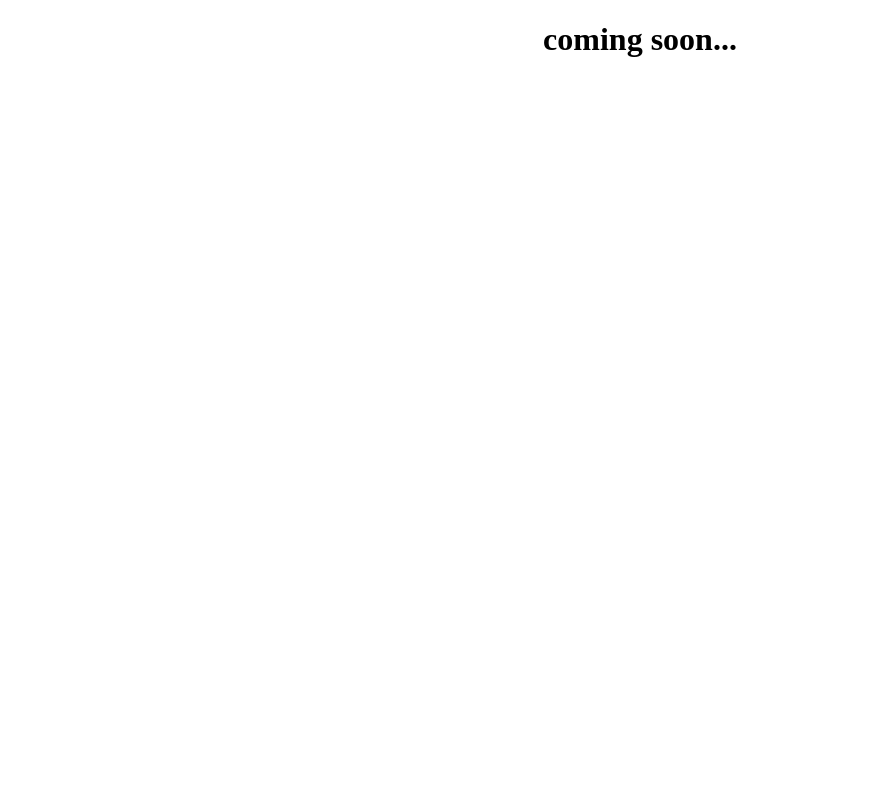
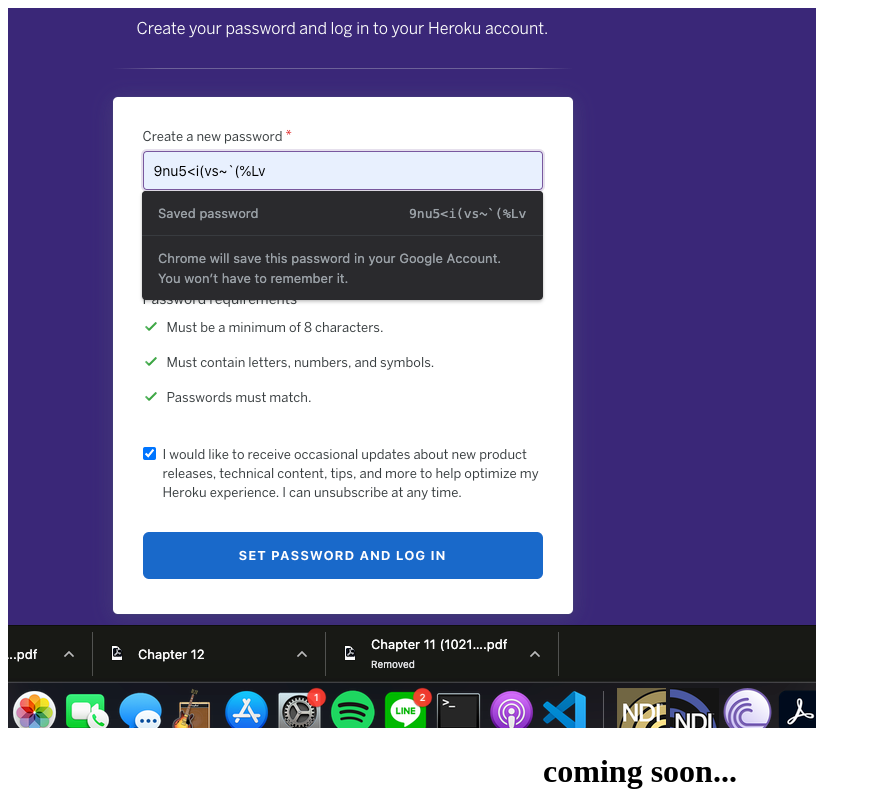
Before and after one commit to SuzukiRyuichiro/git-101, a plain HTML site: page index.html in a window 1280 px wide. Shown: the whole page, without its empty margins (0-871 px from the left). Drawn offline with Linux system fonts and the light colour scheme.

Commit message:
Added some pictures

```diff
--- a/index.html
+++ b/index.html
@@ -4,6 +4,7 @@
 	<title>git</title>
 </head>
 <body>
+	<img src="tes.png">
 	<h1 align="center">coming soon...</h1>
 </body>
 </html>
```
Also changed, not shown: tes.png (added).
